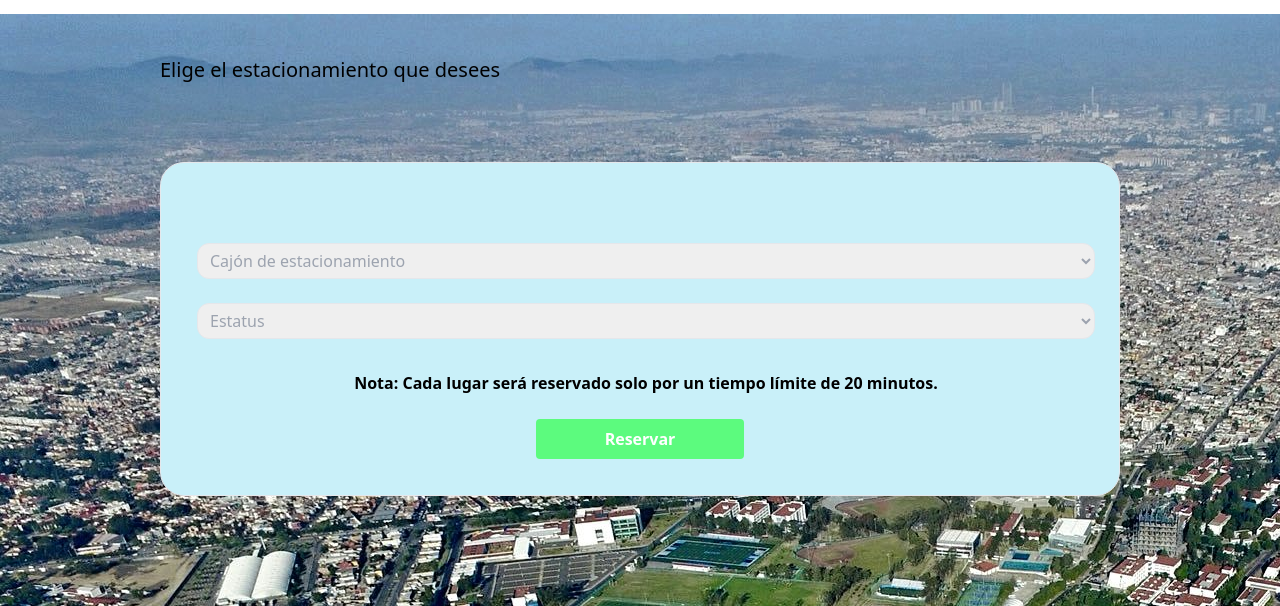
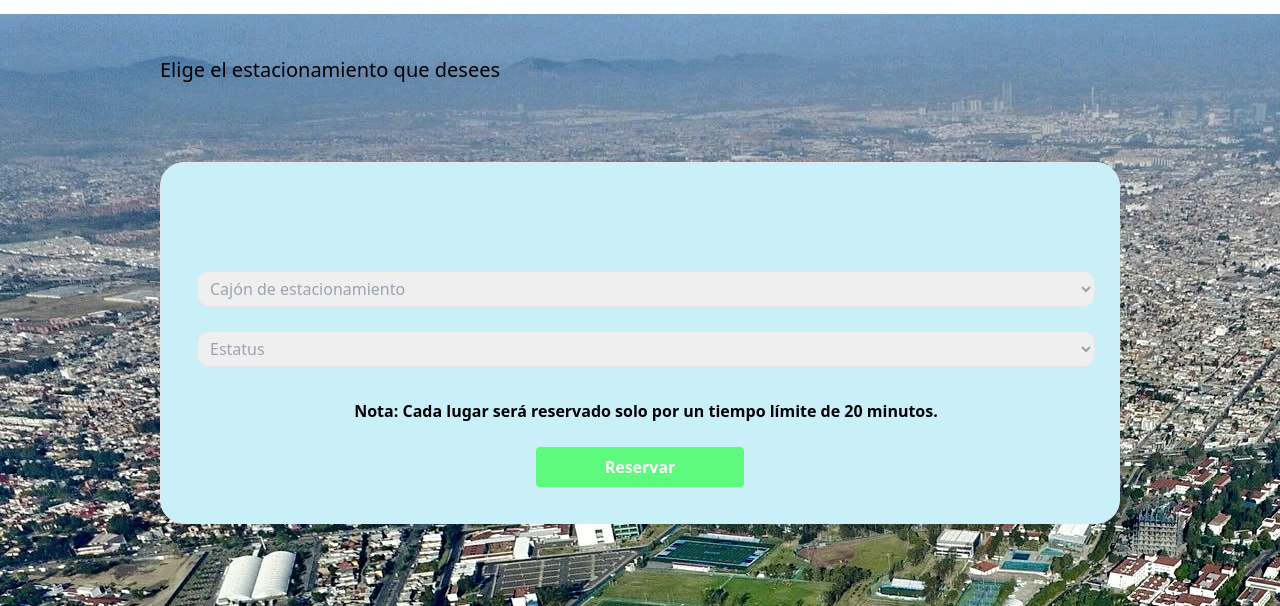
Before and after one commit to climcodes/estacionamiento.github.io, a plain HTML site: page reserva.html in a window 1280 px wide. Shown: the part 194-800 px from the top of the page. Drawn offline with nearby package versions, Linux system fonts and the light colour scheme.

Commit message:
Update reserva.html

```diff
--- a/reserva.html
+++ b/reserva.html
@@ -29,7 +29,7 @@
             </div>
 
             <div class="w-3/4 pt-9 pb-52 mx-auto">
-                <form class="bg-[#C9F0F9] grid-rows-4 pt-9 pb-9 pl-6 pr-6 border rounded-3xl">
+                <form class="bg-[#C9F0F9] grid-rows-4 pt-16 pb-9 pl-6 pr-6 border rounded-3xl">
                     <div class="grid pt-11">
                         <select class="h-9 text-gray-400 border rounded-xl pl-2 px-3 ml-3" id="carrera">
                             <option " selected>Cajón de estacionamiento</option>
```
